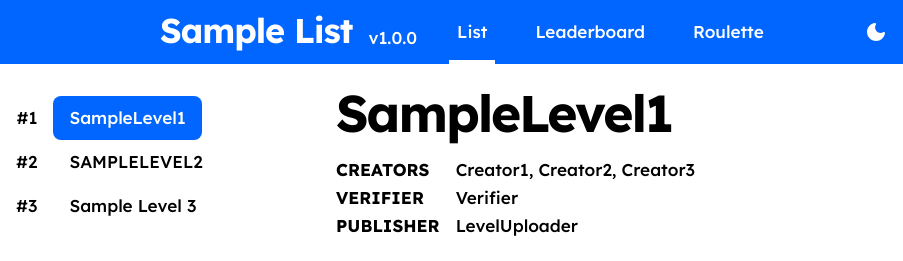
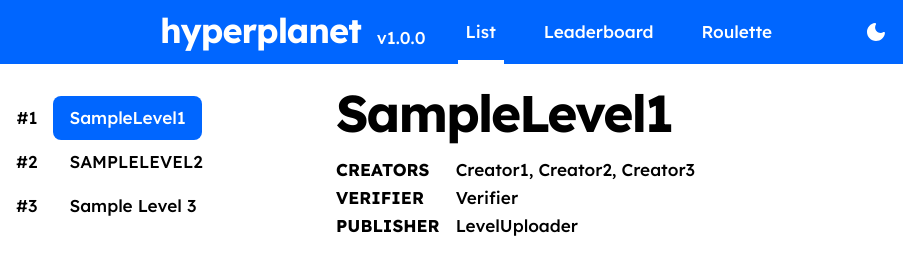
Before and after one commit to HYPERplanet7/Hy-spam-list, a plain HTML site: page index.html in a window 1280 px wide. Shown: the top 261 px of the page, 0-903 px from the left. Drawn offline with nearby package versions, Linux system fonts and the light colour scheme.

Commit message:
Update index.html

```diff
--- a/index.html
+++ b/index.html
@@ -3,7 +3,7 @@
     <head>
         <meta charset="UTF-8" />
         <meta name="viewport" content="width=1024" />
-        <title>Your List Name</title>
+        <title>Hy spam list</title>
 
         <!-- Replace your server icon by uploading an image file named "list_icon.png"-->
         <link rel="icon" href="/list_icon.png" />
@@ -37,7 +37,7 @@
     <body id="app">
         <header :class="{ dark: store.dark }">
             <div class="logo">
-                <h2>Sample List</h2>
+                <h2>hyperplanet</h2>
                 <p>v1.0.0</p>
             </div>
             <nav class="nav">
```
